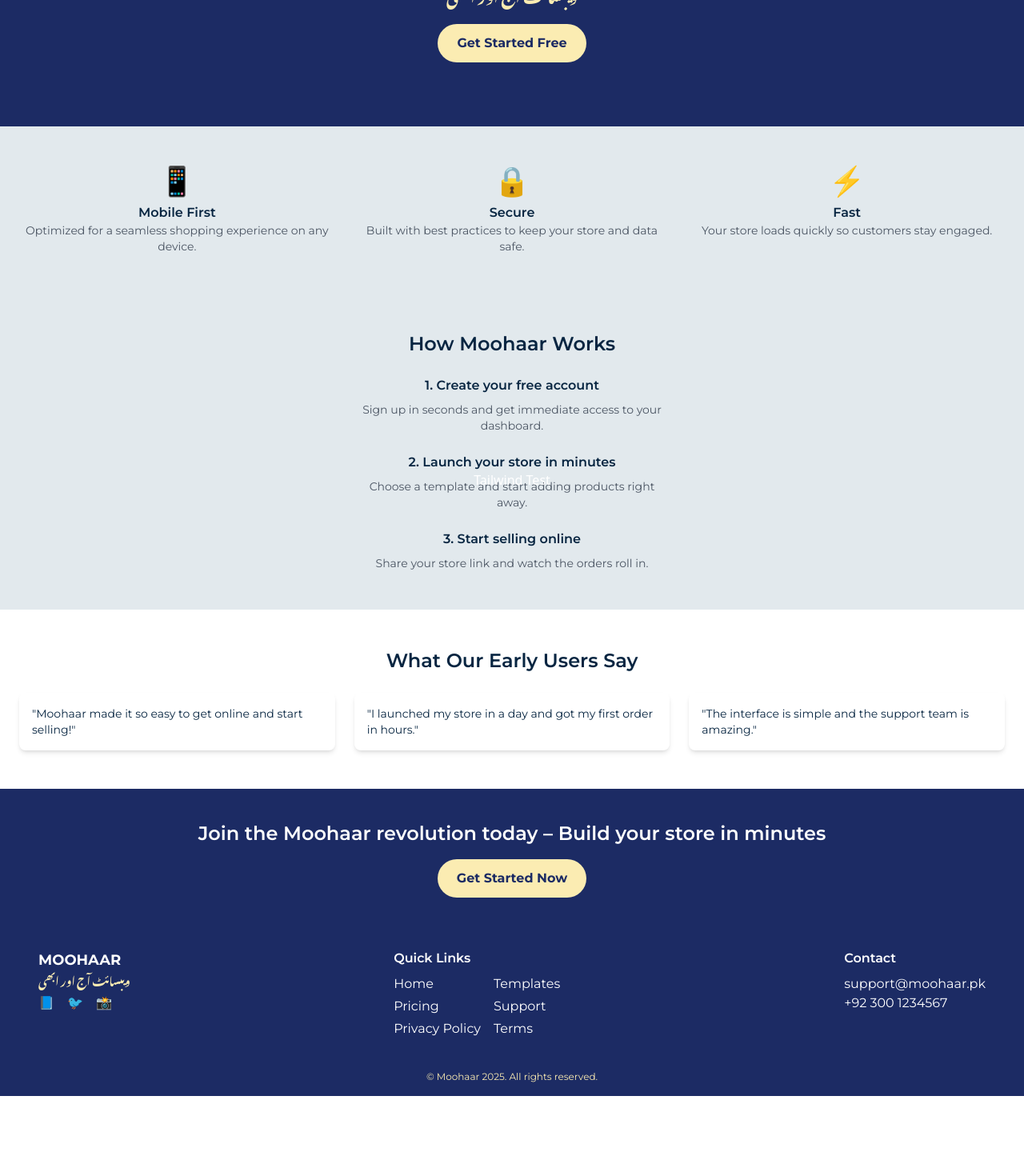
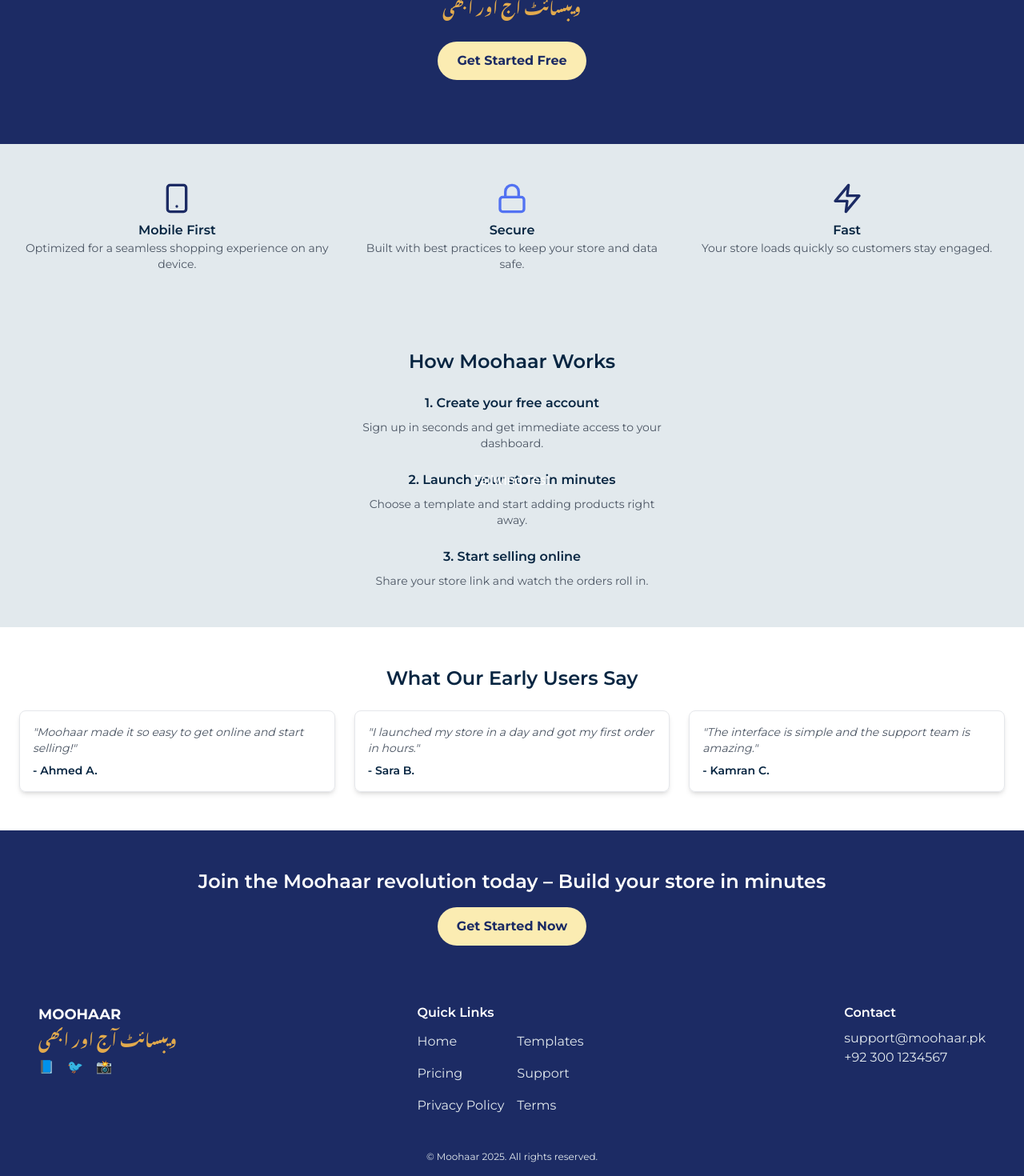
Before and after one commit to sufi-hassan-tools/code-boy, a React (Vite) app in the folder client/: page / in a window 1280 px wide. Shown: the part 220-1690 px from the top of the page at 80% size. Before the commit the page ends 1590 px from the top, so only its background shows below. Built offline with nearby package versions, Linux system fonts and the light colour scheme; the HTML template or start-up script is replaced by a standard one; a web font is replaced by a local one.

Commit message:
refactor: polish homepage branding

```diff
--- a/client/src/components/Footer.jsx
+++ b/client/src/components/Footer.jsx
@@ -7,24 +7,24 @@
         {/* Logo & Tagline */}
         <div>
           <h2 className="text-lg font-bold uppercase">Moohaar</h2>
-          <p className="text-sm text-accent font-nastaliq">ویبسائٹ آج اور ابھی</p>
+          <p className="font-nastaliq tracking-wide text-gold text-lg md:text-xl pb-1">ویبسائٹ آج اور ابھی</p>
           <div className="flex justify-center md:justify-start space-x-4 mt-2">
-            <a href="#" aria-label="Facebook" className="hover:text-accent">📘</a>
-            <a href="#" aria-label="Twitter" className="hover:text-accent">🐦</a>
-            <a href="#" aria-label="Instagram" className="hover:text-accent">📸</a>
+            <a href="#" aria-label="Facebook" className="hover:text-gold">📘</a>
+            <a href="#" aria-label="Twitter" className="hover:text-gold">🐦</a>
+            <a href="#" aria-label="Instagram" className="hover:text-gold">📸</a>
           </div>
         </div>
 
         {/* Quick Links */}
         <div>
           <h3 className="font-semibold mb-2">Quick Links</h3>
-          <ul className="grid grid-cols-2 gap-x-4 gap-y-1">
-            <li><Link to="/" className="hover:text-accent">Home</Link></li>
-            <li><Link to="/templates" className="hover:text-accent">Templates</Link></li>
-            <li><Link to="/pricing" className="hover:text-accent">Pricing</Link></li>
-            <li><Link to="/support" className="hover:text-accent">Support</Link></li>
-            <li><Link to="/privacy" className="hover:text-accent">Privacy Policy</Link></li>
-            <li><Link to="/terms" className="hover:text-accent">Terms</Link></li>
+          <ul className="grid grid-cols-2 gap-x-4 gap-y-2 leading-loose">
+            <li><Link to="/" className="text-softLight hover:text-gold">Home</Link></li>
+            <li><Link to="/templates" className="text-softLight hover:text-gold">Templates</Link></li>
+            <li><Link to="/pricing" className="text-softLight hover:text-gold">Pricing</Link></li>
+            <li><Link to="/support" className="text-softLight hover:text-gold">Support</Link></li>
+            <li><Link to="/privacy" className="text-softLight hover:text-gold">Privacy Policy</Link></li>
+            <li><Link to="/terms" className="text-softLight hover:text-gold">Terms</Link></li>
           </ul>
         </div>
 
@@ -32,18 +32,18 @@
         <div>
           <h3 className="font-semibold mb-2">Contact</h3>
           <p>
-            <a href="mailto:support@moohaar.pk" className="hover:text-accent">
+            <a href="mailto:support@moohaar.pk" className="text-softLight hover:text-gold">
               support@moohaar.pk
             </a>
           </p>
           <p>
-            <a href="https://wa.me/923001234567" className="hover:text-accent">
+            <a href="https://wa.me/923001234567" className="text-softLight hover:text-gold">
               +92 300 1234567
             </a>
           </p>
         </div>
       </div>
-      <div className="text-center py-4 text-xs text-accent">
+      <div className="text-center py-4 text-xs text-softLight">
         © Moohaar 2025. All rights reserved.
       </div>
     </footer>
--- a/client/src/components/Header.jsx
+++ b/client/src/components/Header.jsx
@@ -17,7 +17,7 @@
         {/* Logo */}
         <Link to="/" className="leading-tight font-mont">
           <span className="block font-bold text-xl text-primary">Moohaar</span>
-          <span className="block font-nastaliq text-[14px] text-accent">
+          <span className="block font-nastaliq tracking-wide text-gold text-lg md:text-xl pb-1">
             ویبسائٹ آج اور ابھی
           </span>
         </Link>
@@ -36,7 +36,7 @@
           <Link to="/login" className="hover:text-accent">Login</Link>
           <Link
             to="/create-store"
-            className="px-4 py-2 rounded bg-highlight text-primary font-semibold hover:bg-accent"
+            className="px-4 py-2 rounded bg-highlight text-primary font-semibold hover:bg-gold hover:scale-105 transition-all duration-300"
           >
             Create Store
           </Link>
@@ -80,7 +80,7 @@
               <Link
                 to="/create-store"
                 onClick={() => setMenuOpen(false)}
-                className="block px-4 py-2 bg-highlight text-primary font-semibold hover:bg-accent"
+                className="block px-4 py-2 bg-highlight text-primary font-semibold hover:bg-gold hover:scale-105 transition-all duration-300"
               >
                 Create Store
               </Link>
--- a/client/src/pages/Home.jsx
+++ b/client/src/pages/Home.jsx
@@ -12,30 +12,38 @@
           <h1 className="text-3xl md:text-5xl font-extrabold">
             Start Your Online Store Today with Moohaar
           </h1>
-          <p className="font-nastaliq text-xl mt-2 text-accent">ویبسائٹ آج اور ابھی</p>
-          <button className="bg-accent text-primary font-bold px-6 py-3 mt-6 rounded-full hover:bg-highlight">
+          <p className="font-nastaliq tracking-wide text-gold text-lg md:text-xl mt-2 pb-2">ویبسائٹ آج اور ابھی</p>
+          <button className="bg-accent text-primary font-bold px-6 py-3 mt-6 rounded-full hover:bg-gold hover:scale-105 transition-all duration-300">
             Get Started Free
           </button>
         </section>
 
         {/* Features Section */}
-        <section className="grid grid-cols-1 md:grid-cols-3 gap-6 px-6 py-12 text-center">
+        <section className="grid grid-cols-1 md:grid-cols-3 gap-6 px-6 py-10 md:py-12 text-center">
           <div className="flex flex-col items-center">
-            <div className="text-4xl mb-2">📱</div>
+            <svg className="w-10 h-10 mb-2 text-primary mx-auto" fill="none" stroke="currentColor" strokeWidth="2" viewBox="0 0 24 24" strokeLinecap="round" strokeLinejoin="round">
+              <rect x="5" y="2" width="14" height="20" rx="2" ry="2" />
+              <line x1="12" y1="18" x2="12" y2="18" />
+            </svg>
             <h3 className="font-semibold">Mobile First</h3>
             <p className="text-sm text-gray-600">
               Optimized for a seamless shopping experience on any device.
             </p>
           </div>
           <div className="flex flex-col items-center">
-            <div className="text-4xl mb-2">🔒</div>
+            <svg className="w-10 h-10 mb-2 text-info mx-auto" fill="none" stroke="currentColor" strokeWidth="2" viewBox="0 0 24 24" strokeLinecap="round" strokeLinejoin="round">
+              <rect x="3" y="11" width="18" height="11" rx="2" ry="2" />
+              <path d="M7 11V7a5 5 0 0110 0v4" />
+            </svg>
             <h3 className="font-semibold">Secure</h3>
             <p className="text-sm text-gray-600">
               Built with best practices to keep your store and data safe.
             </p>
           </div>
           <div className="flex flex-col items-center">
-            <div className="text-4xl mb-2">⚡</div>
+            <svg className="w-10 h-10 mb-2 text-primary mx-auto" fill="none" stroke="currentColor" strokeWidth="2" viewBox="0 0 24 24" strokeLinecap="round" strokeLinejoin="round">
+              <polygon points="13 2 3 14 12 14 11 22 21 10 12 10 13 2" />
+            </svg>
             <h3 className="font-semibold">Fast</h3>
             <p className="text-sm text-gray-600">
               Your store loads quickly so customers stay engaged.
@@ -44,7 +52,7 @@
         </section>
 
         {/* How It Works Section */}
-        <section className="flex flex-col items-center bg-softLight py-12">
+        <section className="flex flex-col items-center bg-softLight py-10 md:py-12">
           <h2 className="text-2xl font-semibold">How Moohaar Works</h2>
           <div className="flex flex-col items-center max-w-sm mx-auto mt-6">
             <h3 className="font-semibold">1. Create your free account</h3>
@@ -67,27 +75,30 @@
         </section>
 
         {/* Testimonials Section */}
-        <section className="bg-white py-12 px-6">
+        <section className="bg-white py-10 md:py-12 px-6">
           <h2 className="text-center text-2xl font-semibold">What Our Early Users Say</h2>
           <div className="grid grid-cols-1 md:grid-cols-3 gap-6 mt-6">
-            <div className="shadow-md rounded-lg p-4 text-sm">
-              "Moohaar made it so easy to get online and start selling!"
+            <div className="shadow-md border rounded-lg p-4 text-sm">
+              <p className="italic text-gray-600">"Moohaar made it so easy to get online and start selling!"</p>
+              <p className="mt-2 font-semibold">- Ahmed A.</p>
             </div>
-            <div className="shadow-md rounded-lg p-4 text-sm">
-              "I launched my store in a day and got my first order in hours."
+            <div className="shadow-md border rounded-lg p-4 text-sm">
+              <p className="italic text-gray-600">"I launched my store in a day and got my first order in hours."</p>
+              <p className="mt-2 font-semibold">- Sara B.</p>
             </div>
-            <div className="shadow-md rounded-lg p-4 text-sm">
-              "The interface is simple and the support team is amazing."
+            <div className="shadow-md border rounded-lg p-4 text-sm">
+              <p className="italic text-gray-600">"The interface is simple and the support team is amazing."</p>
+              <p className="mt-2 font-semibold">- Kamran C.</p>
             </div>
           </div>
         </section>
 
         {/* Final CTA Section */}
-        <section className="bg-primary text-white text-center py-10">
+        <section className="bg-primary text-white text-center py-10 md:py-12">
           <h2 className="text-2xl font-semibold">
             Join the Moohaar revolution today – Build your store in minutes
           </h2>
-          <button className="bg-accent text-primary font-bold px-6 py-3 mt-4 rounded-full hover:bg-highlight">
+          <button className="bg-accent text-primary font-bold px-6 py-3 mt-4 rounded-full hover:bg-gold hover:scale-105 transition-all duration-300">
             Get Started Now
           </button>
         </section>
```
